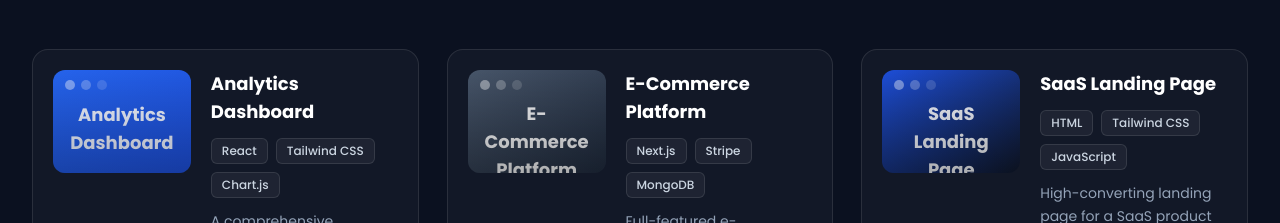
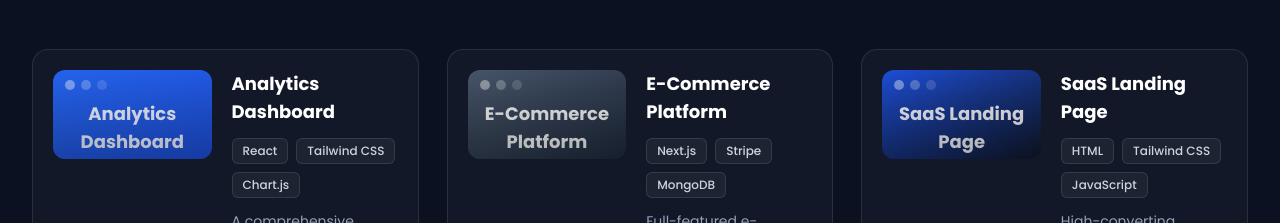
Before and after one commit to AbolfazlTafakori/Cobalt, a React (Vite) app: page /projects in a window 1280 px wide. Shown: the part 353-576 px from the top of the page. Built offline with nearby package versions, Linux system fonts and the light colour scheme; no server answers.

Commit message:
Widen project thumbnails to 16:9 and crop from the top
Screenshots were being squeezed into a 4:3 box and centre-cropped, so
the interesting part of each banner was cut off. Use a 16:9 frame,
anchor the crop to the top of the image, and give the thumbnail column
a little more width.

```diff
--- a/src/components/sections/Projects.jsx
+++ b/src/components/sections/Projects.jsx
@@ -76,7 +76,7 @@
             >
               <div className="flex flex-1 flex-col gap-5 sm:flex-row">
                 {/* thumbnail */}
-                <div className="sm:w-2/5">
+                <div className="sm:w-[46%]">
                   <ProjectThumb
                     title={project.title}
                     gradient={project.gradient}
--- a/src/components/ui/ProjectThumb.jsx
+++ b/src/components/ui/ProjectThumb.jsx
@@ -3,18 +3,18 @@
 export default function ProjectThumb({ title, gradient, image }) {
   if (image) {
     return (
-      <div className="relative aspect-[4/3] w-full overflow-hidden rounded-xl">
+      <div className="relative aspect-[16/9] w-full overflow-hidden rounded-xl">
         <img
           src={image}
           alt={title}
-          className="h-full w-full object-cover"
+          className="h-full w-full object-cover object-top"
         />
       </div>
     );
   }
   return (
     <div
-      className={`relative flex aspect-[4/3] w-full flex-col overflow-hidden rounded-xl bg-gradient-to-br ${gradient}`}
+      className={`relative flex aspect-[16/9] w-full flex-col overflow-hidden rounded-xl bg-gradient-to-br ${gradient}`}
     >
       {/* window chrome */}
       <div className="flex items-center gap-1.5 px-3 py-2.5">
```
